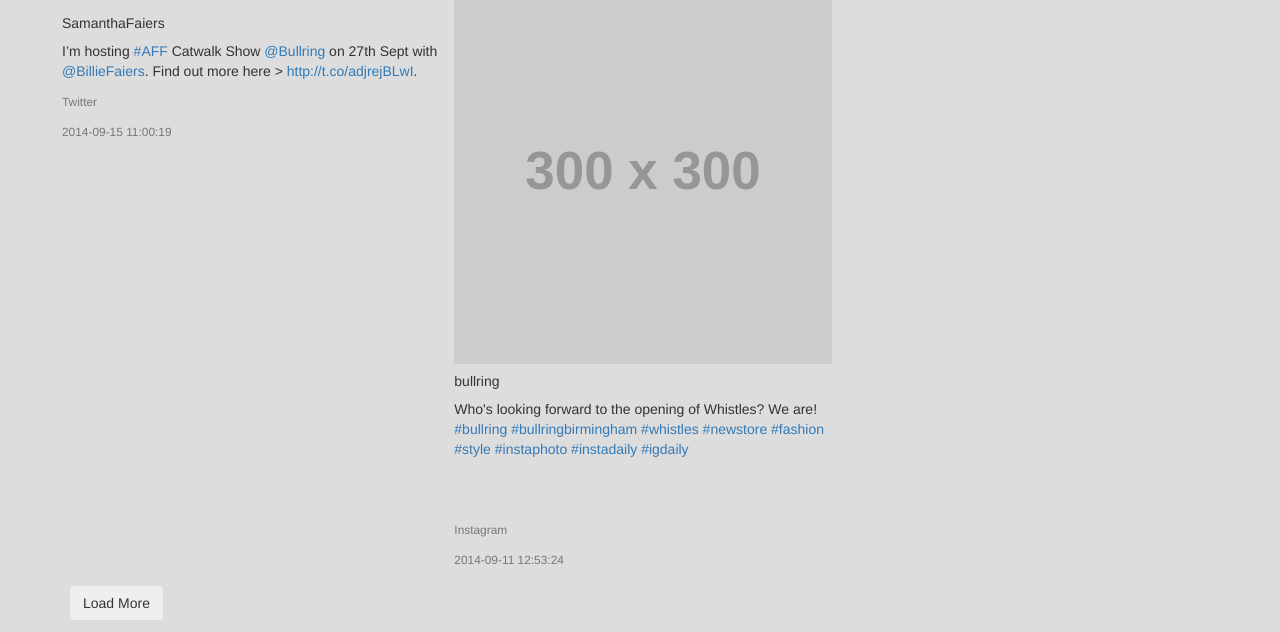
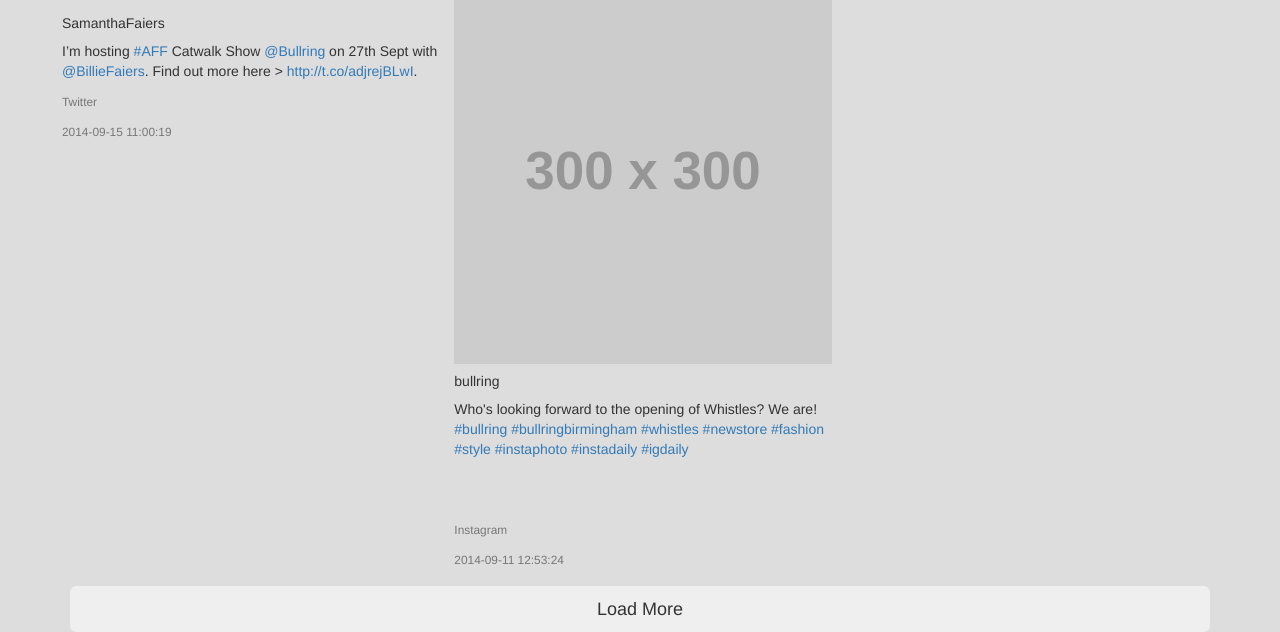
Before and after one commit to brissettdwayne/eastsideco, a plain HTML site: page index.html in a window 1280 px wide. Shown: the part 360-992 px from the top of the page. Drawn offline with nearby package versions, Linux system fonts and the light colour scheme; placeholder pictures from the web are drawn by us.

Commit message:
Fixed Button

```diff
--- a/index.html
+++ b/index.html
@@ -43,7 +43,7 @@
 
     <div class="container">
       <div class="text-xs-center text-sm-center text-md-center mb-2">
-        <button type="button" class="btn btn-outline-primary" ng-click="increaselimit()">Load More</button>
+        <button type="button" class="btn btn-outline-primary btn-lg btn-block" ng-click="increaselimit()">Load More</button>
       </div>
     </div>
 
```
